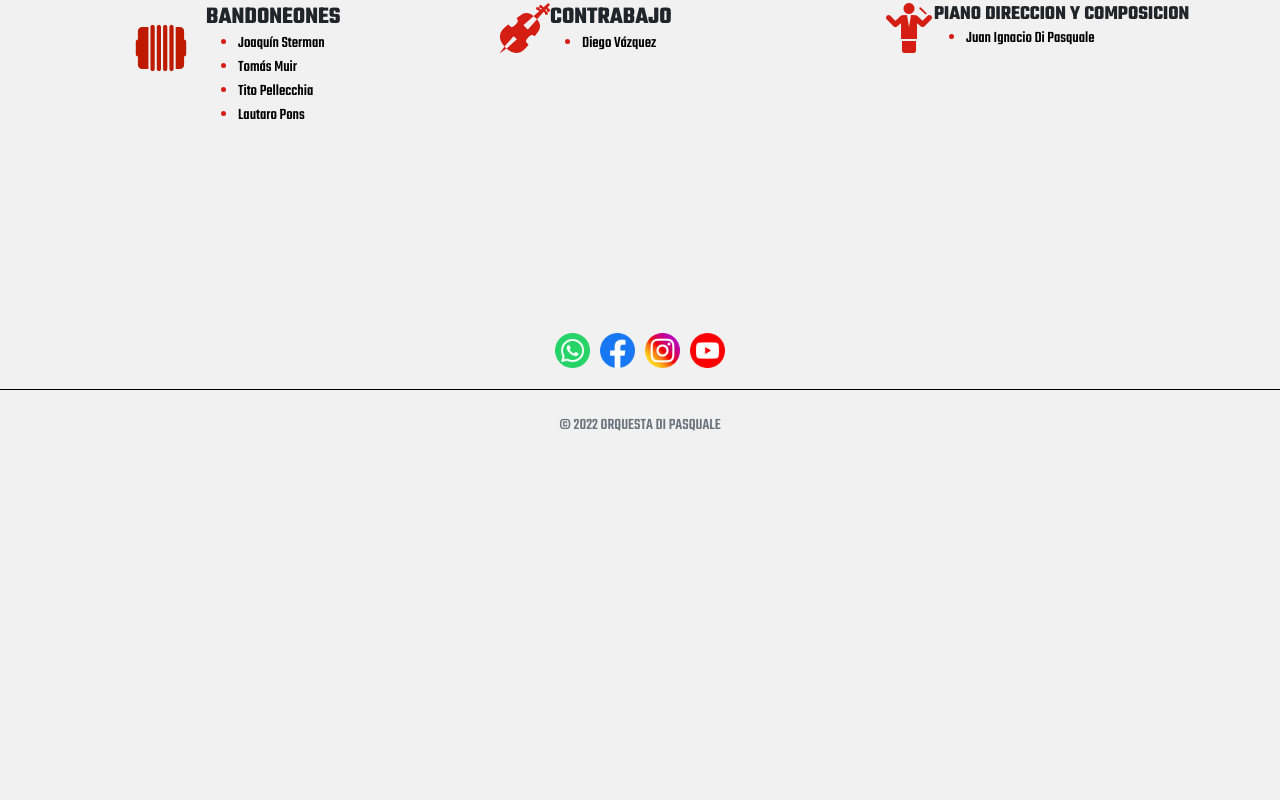
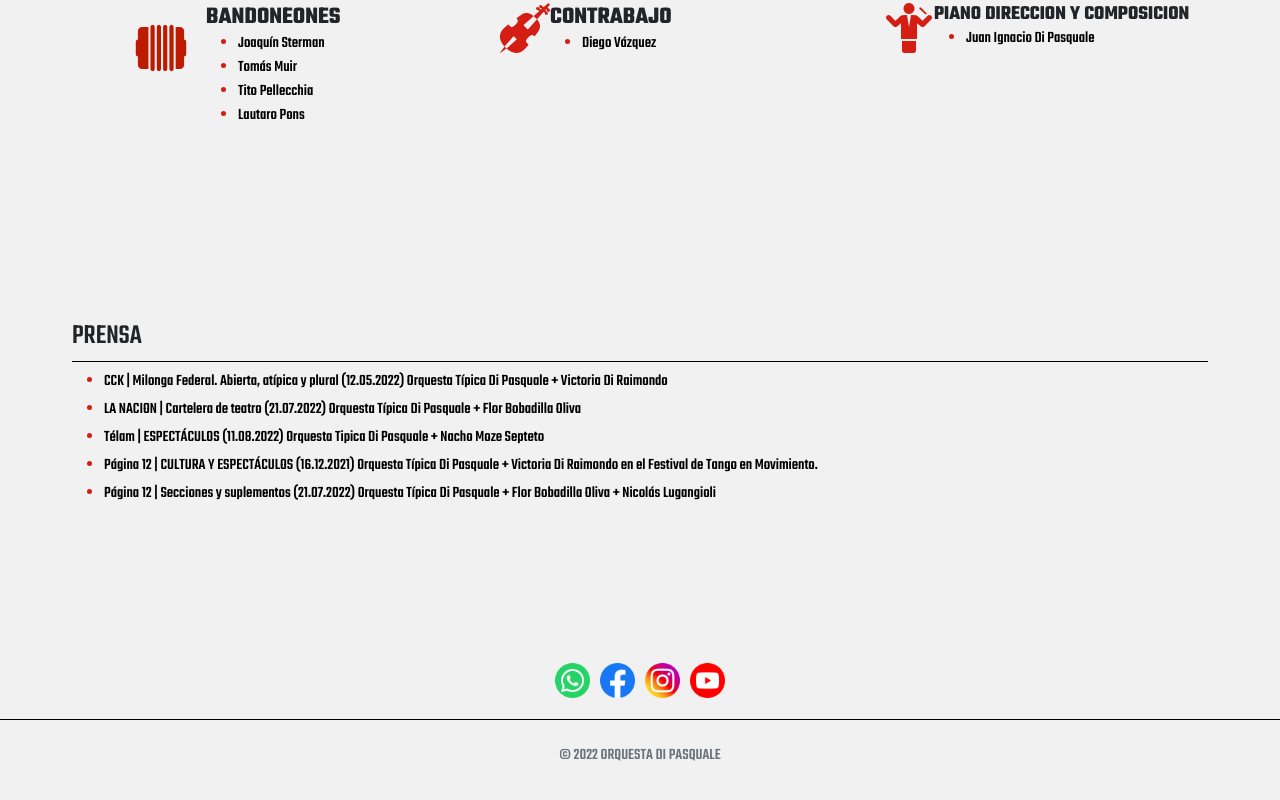
Before and after one commit to nicosidders/Orquesta-di-Pascuale, a plain HTML site: page pages/bio.html in a window 1280 px wide. Shown: the part 1178-1978 px from the top of the page. Before the commit the page ends 1680 px from the top, so only its background shows below. Drawn offline with nearby package versions, Linux system fonts and the light colour scheme.

Commit message:
ultimoscambios

```diff
--- a/pages/bio.html
+++ b/pages/bio.html
@@ -36,7 +36,7 @@
     <header class="sticky-top">
         <div class="mobile-navbar">
 
-          <a class="titulo" href="./bio.html"> ORQUESTA TIPICA DI PASQUALE</a>
+          <a class="titulo" href="../index.html"> ORQUESTA TIPICA DI PASQUALE</a>
 
           <a href="./bio.html">BIO</a>
           <a href="./musica.html">MUSICA</a>
@@ -118,7 +118,7 @@
             </p>
             </div>
 
-            <img src="../fotos ODP/violin horizontal.jpeg" class="imgBio slide-in-right" alt="foto bio">
+            <img src="../fotos ODP/foto bio.jpg" class="imgBio slide-in-right" alt="foto bio">
             <section>
 
 
@@ -201,7 +201,38 @@
                   </div>
 
                 </div>
-              </div>
+            </div>
+
+
+            <div class="container-integrantes px-4 py-5" id="icon-grid">
+                <h3 class="pb-2 border-bottom">PRENSA</h3>
+
+                <ul class="">
+                    <li class="">
+                        <a href="https://www.cck.gob.ar/events/milonga-federal-abierta-atipica-y-plural-13/ ">CCK  | Milonga Federal. Abierta, atípica y plural
+                            (12.05.2022) Orquesta Típica Di Pasquale + Victoria Di Raimondo</a>
+                    </li>
+                    <li class="mt-1">
+                        <a href="https://www.lanacion.com.ar/cartelera-de-teatro/obra/orquesta-tipica-di-pasquale-flor-bobadilla-ol-ob30577">LA NACION | Cartelera de teatro
+                            (21.07.2022) Orquesta Típica Di Pasquale + Flor Bobadilla Oliva</a>
+                    </li>
+                    <li class="mt-1">
+                        <a href="https://www.telam.com.ar/notas/202208/601415-musica-teatro-agenda.html"> Télam | ESPECTÁCULOS
+                            (11.08.2022)  Orquesta Tipica Di Pasquale + Nacho Moze Septeto</a>
+                    </li>
+                    <li class="mt-1">
+                        <a href="https://www.pagina12.com.ar/389592-el-sur-es-el-arrabal-de-la-actualidad">Página 12 | CULTURA Y ESPECTÁCULOS
+                            (16.12.2021) Orquesta Típica Di Pasquale + Victoria Di Raimondo en el  Festival de Tango en Movimiento.</a>
+                    </li>
+                    <li class="mt-1">
+                        <a href="https://www.pagina12.com.ar/438887-el-festival-toca-dak-y-mas-shows-para-el-fin-de-semana">Página 12 | Secciones y suplementos
+                            (21.07.2022) Orquesta Típica Di Pasquale + Flor Bobadilla Oliva + Nicolás Lugangioli</a>
+                    </li>
+                </ul>
+
+
+            </div>
+
 
             <!-- <section class="integrantes">
                 <p class="integrantes-titulo d-flex justify-content-center" >INTEGRANTES</p>
```
Also changed, not shown: index.js (+35 -4 lines), pages/contacto.html (+1 -1 lines), pages/musica.html (+1 -1 lines), pages/videos.html (+1 -1 lines), 2 other files.
